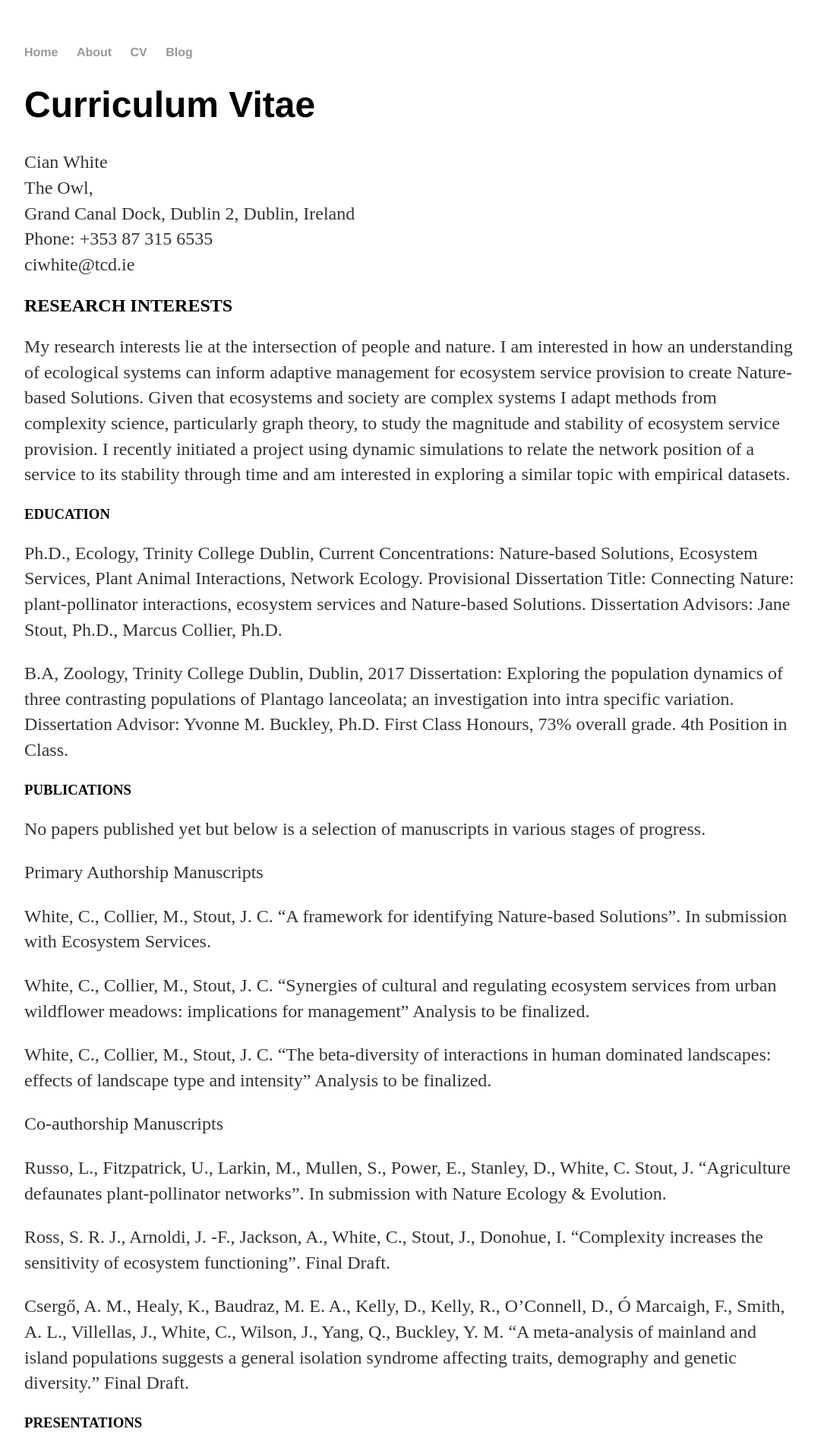
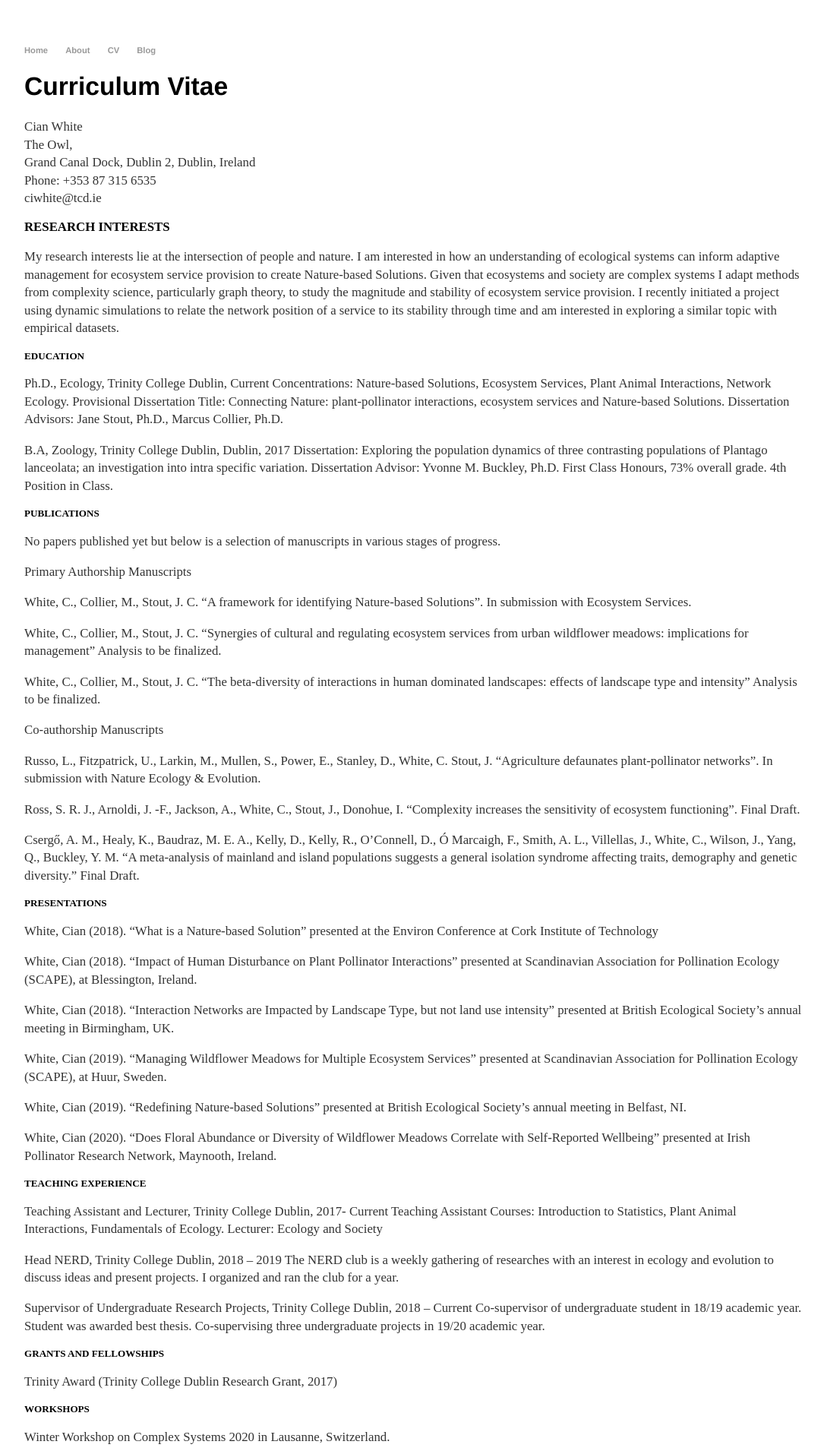
Before and after one commit to ciwhite/ciwhite.github.io, a Jekyll site: the page built from cv/cv.md, in a window 1280 px wide. Shown: the top 1914 px of the page at 76% size, without its empty margins (96-1181 px from the left). Built offline with Jekyll 4.4.1, drawn with Linux system fonts in a browser that asks for light colours.

Commit message:
Update cv.css

```diff
--- a/css/cv.css
+++ b/css/cv.css
@@ -1,7 +1,7 @@
 body {
     margin: 60px auto;
     width: 80%;
-    font-size: 1em;
+    font-size: 0.7em;
 }
 nav ul, footer ul {
     font-family:'Helvetica', 'Arial', 'Sans-Serif';
```
